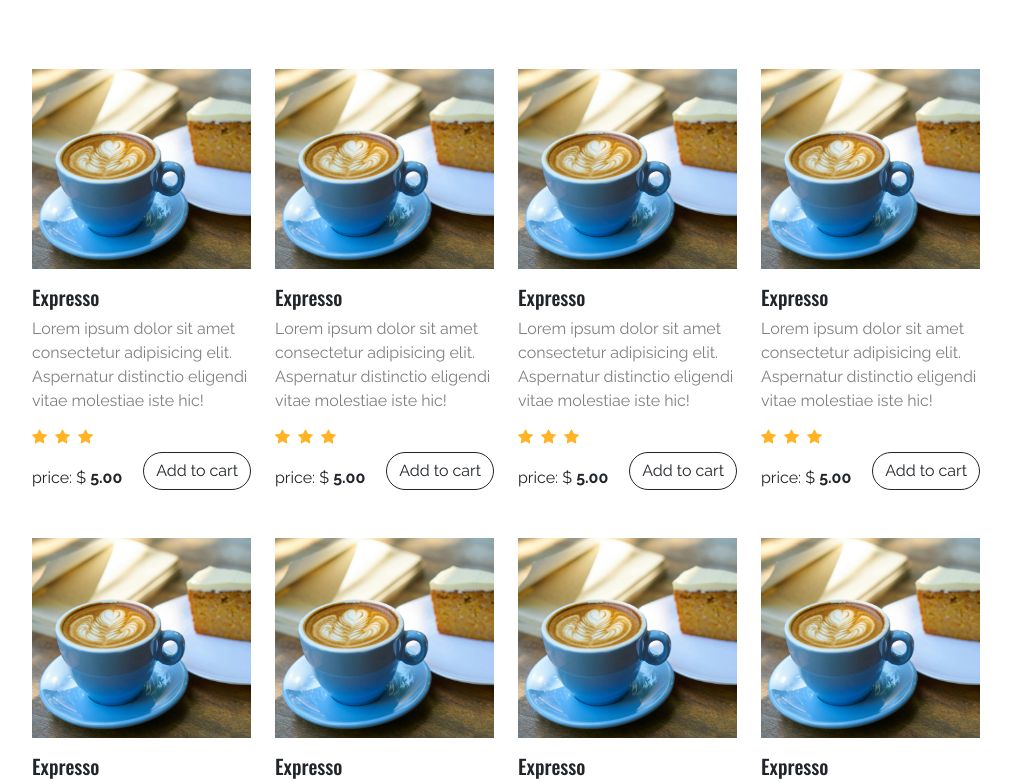
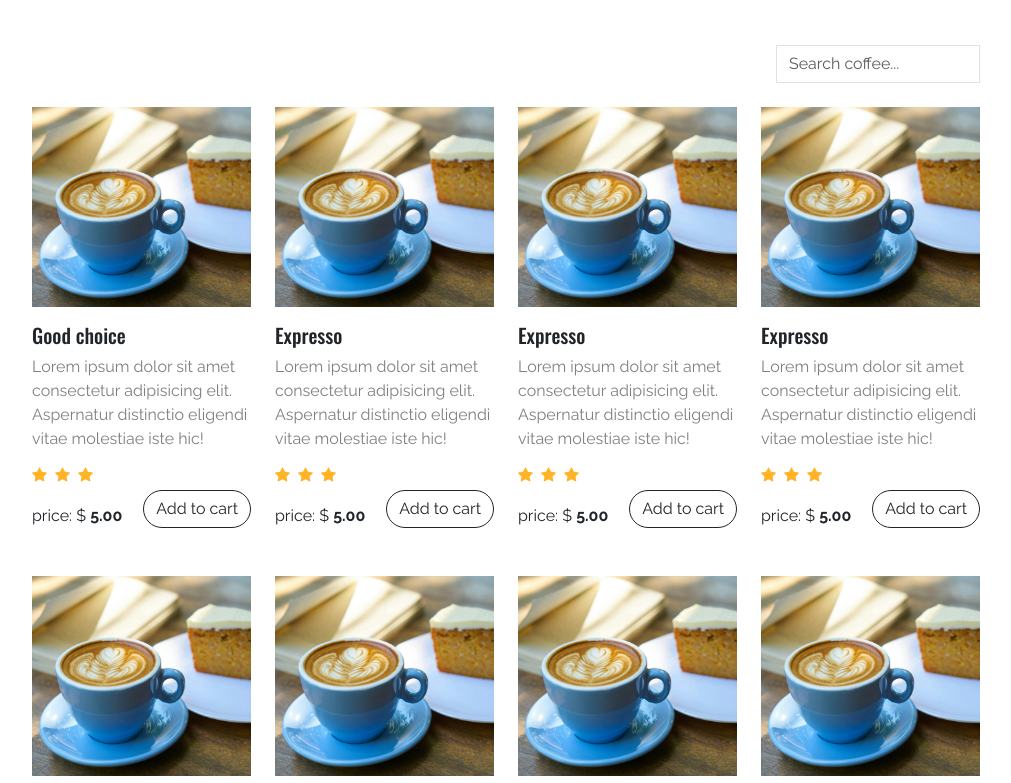
Before and after one commit to kaungkhantdev/coffee-shop, a plain HTML site: page brewing_equipment.html in a window 1280 px wide. Shown: the part 477-1260 px from the top of the page, without its empty margins (134-1145 px from the left). Drawn offline with nearby package versions, Linux system fonts and the light colour scheme.

Commit message:
add search feature

```diff
--- a/brewing_equipment.html
+++ b/brewing_equipment.html
@@ -59,14 +59,14 @@
 
     <!-- hero section  -->
     <section>
-        <div class="py-5 object-fit-cover slide-box" style="background-image: url(./assets/img/slide_two.webp);">
+        <div class="py-5 object-fit-cover slide-box" style="background-image: url(./assets/img/coffee_one.webp);">
             <div class="px-5 py-2  text-center w-100" style=" height: 250px;">
             </div>
         </div>
     </section>
 
 
-    <!-- brewing shops  -->
+    <!-- coffee shops  -->
     <section class="container px-lg-5 my-5">
         <div class="row px-lg-5 row-gap-4">
             <div class="col-12">
@@ -74,12 +74,18 @@
                     <h1 class="">AVAILABLE COFFEE</h1>
                     <div class=" bg-dark d-inline-block" style="width: 100px; padding: 1px;"></div>
                 </div>
+                <div class="text-center d-flex justify-content-end">
+                    <div></div>
+                    <div>
+                        <input type="text" id="searchInput" class="form-control w-100 rounded-0" placeholder="Search coffee..." onkeyup="filterItems()">
+                    </div>
+                </div>
             </div>
 
-            <div class="col-6 col-md-4 col-lg-3">
+            <div class="col-6 col-md-4 col-lg-3 coffee-item">
                 <img src="./assets/img/coffee_two.webp" alt="coffee photo" style="height: 200px;" class="w-100 object-fit-cover">
                 <div class="mt-3 ">
-                    <h5 class="mb-2" style="font-size: 20px;">Expresso</h5>
+                    <h5 class="mb-2 coffee-title" style="font-size: 20px;">Good choice</h5>
                     <p class=" text-black-50 text-justify">
                         Lorem ipsum dolor sit amet consectetur adipisicing elit. Aspernatur distinctio eligendi vitae molestiae iste hic!
                     </p>
@@ -105,10 +111,10 @@
                 </div>
             </div>
 
-            <div class="col-6 col-md-4 col-lg-3">
+            <div class="col-6 col-md-4 col-lg-3 coffee-item">
                 <img src="./assets/img/coffee_two.webp" alt="coffee photo" style="height: 200px;" class="w-100 object-fit-cover">
                 <div class="mt-3 ">
-                    <h5 class="mb-2" style="font-size: 20px;">Expresso</h5>
+                    <h5 class="mb-2 coffee-title" style="font-size: 20px;">Expresso</h5>
                     <p class=" text-black-50 text-justify">
                         Lorem ipsum dolor sit amet consectetur adipisicing elit. Aspernatur distinctio eligendi vitae molestiae iste hic!
                     </p>
@@ -134,10 +140,10 @@
                 </div>
             </div>
 
-            <div class="col-6 col-md-4 col-lg-3">
+            <div class="col-6 col-md-4 col-lg-3 coffee-item">
                 <img src="./assets/img/coffee_two.webp" alt="coffee photo" style="height: 200px;" class="w-100 object-fit-cover">
                 <div class="mt-3 ">
-                    <h5 class="mb-2" style="font-size: 20px;">Expresso</h5>
+                    <h5 class="mb-2 coffee-title" style="font-size: 20px;">Expresso</h5>
                     <p class=" text-black-50 text-justify">
                         Lorem ipsum dolor sit amet consectetur adipisicing elit. Aspernatur distinctio eligendi vitae molestiae iste hic!
                     </p>
@@ -163,10 +169,10 @@
                 </div>
             </div>
 
-            <div class="col-6 col-md-4 col-lg-3">
+            <div class="col-6 col-md-4 col-lg-3 coffee-item">
                 <img src="./assets/img/coffee_two.webp" alt="coffee photo" style="height: 200px;" class="w-100 object-fit-cover">
                 <div class="mt-3 ">
-                    <h5 class="mb-2" style="font-size: 20px;">Expresso</h5>
+                    <h5 class="mb-2 coffee-title" style="font-size: 20px;">Expresso</h5>
                     <p class=" text-black-50 text-justify">
                         Lorem ipsum dolor sit amet consectetur adipisicing elit. Aspernatur distinctio eligendi vitae molestiae iste hic!
                     </p>
@@ -192,10 +198,10 @@
                 </div>
             </div>
 
-            <div class="col-6 col-md-4 col-lg-3">
+            <div class="col-6 col-md-4 col-lg-3 coffee-item">
                 <img src="./assets/img/coffee_two.webp" alt="coffee photo" style="height: 200px;" class="w-100 object-fit-cover">
                 <div class="mt-3 ">
-                    <h5 class="mb-2" style="font-size: 20px;">Expresso</h5>
+                    <h5 class="mb-2 coffee-title" style="font-size: 20px;">Expresso</h5>
                     <p class=" text-black-50 text-justify">
                         Lorem ipsum dolor sit amet consectetur adipisicing elit. Aspernatur distinctio eligendi vitae molestiae iste hic!
                     </p>
@@ -221,10 +227,10 @@
                 </div>
             </div>
 
-            <div class="col-6 col-md-4 col-lg-3">
+            <div class="col-6 col-md-4 col-lg-3 coffee-item">
                 <img src="./assets/img/coffee_two.webp" alt="coffee photo" style="height: 200px;" class="w-100 object-fit-cover">
                 <div class="mt-3 ">
-                    <h5 class="mb-2" style="font-size: 20px;">Expresso</h5>
+                    <h5 class="mb-2 coffee-title" style="font-size: 20px;">Expresso</h5>
                     <p class=" text-black-50 text-justify">
                         Lorem ipsum dolor sit amet consectetur adipisicing elit. Aspernatur distinctio eligendi vitae molestiae iste hic!
                     </p>
@@ -250,10 +256,10 @@
                 </div>
             </div>
 
-            <div class="col-6 col-md-4 col-lg-3">
+            <div class="col-6 col-md-4 col-lg-3 coffee-item">
                 <img src="./assets/img/coffee_two.webp" alt="coffee photo" style="height: 200px;" class="w-100 object-fit-cover">
                 <div class="mt-3 ">
-                    <h5 class="mb-2" style="font-size: 20px;">Expresso</h5>
+                    <h5 class="mb-2 coffee-title" style="font-size: 20px;">Expresso</h5>
                     <p class=" text-black-50 text-justify">
                         Lorem ipsum dolor sit amet consectetur adipisicing elit. Aspernatur distinctio eligendi vitae molestiae iste hic!
                     </p>
@@ -279,10 +285,10 @@
                 </div>
             </div>
 
-            <div class="col-6 col-md-4 col-lg-3">
+            <div class="col-6 col-md-4 col-lg-3 coffee-item">
                 <img src="./assets/img/coffee_two.webp" alt="coffee photo" style="height: 200px;" class="w-100 object-fit-cover">
                 <div class="mt-3 ">
-                    <h5 class="mb-2" style="font-size: 20px;">Expresso</h5>
+                    <h5 class="mb-2 coffee-title" style="font-size: 20px;">Expresso</h5>
                     <p class=" text-black-50 text-justify">
                         Lorem ipsum dolor sit amet consectetur adipisicing elit. Aspernatur distinctio eligendi vitae molestiae iste hic!
                     </p>
@@ -320,8 +326,8 @@
 
 
 
-     <!-- footer  -->
-     <div class="object-fit-cover slide-box slide-box-item text-white" style="background-image: url(./assets/img/slide_two.webp);">
+    <!-- footer  -->
+    <div class="object-fit-cover slide-box slide-box-item text-white" style="background-image: url(./assets/img/slide_two.webp);">
         <footer style="z-index: 10;" class="py-5 px-lg-5 container position-relative">
             <div class="row px-lg-5">
               <div class="col-6 col-md-2 mb-3">
@@ -396,5 +402,21 @@
 
     <script src="./assets/js/bootstrap.min.js"></script>
     <script src="./assets/js/global.js"></script>
+    <script>
+        function filterItems() {
+            const searchInput = document.getElementById('searchInput').value.toLowerCase();
+            const coffeeItems = document.querySelectorAll('.coffee-item');
+
+            coffeeItems.forEach(item => {
+                const title = item.querySelector('.coffee-title').textContent.toLowerCase();
+                if (title.includes(searchInput)) {
+                    item.style.display = '';
+                } else {
+                    item.style.display = 'none';
+                }
+            });
+        }
+    </script>
+
 </body>
 </html>
```
Also changed, not shown: coffee.html (+38 -16 lines).
